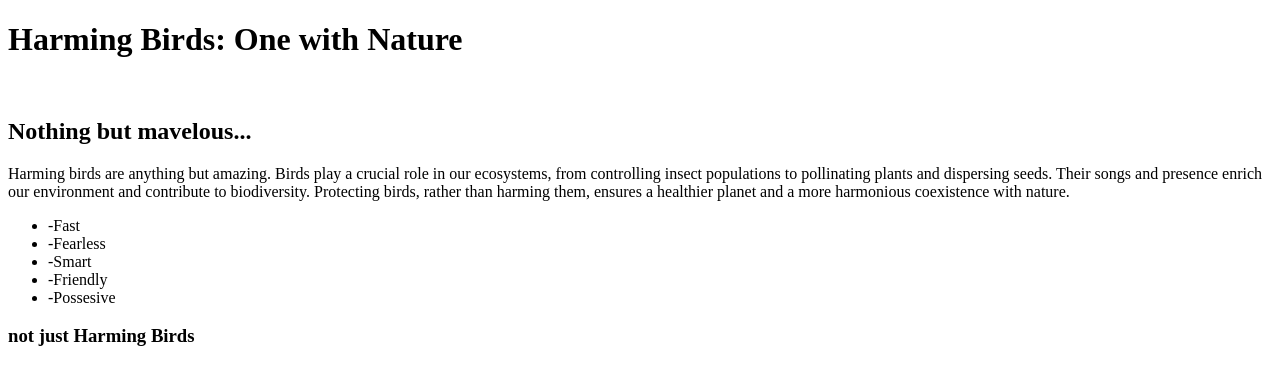
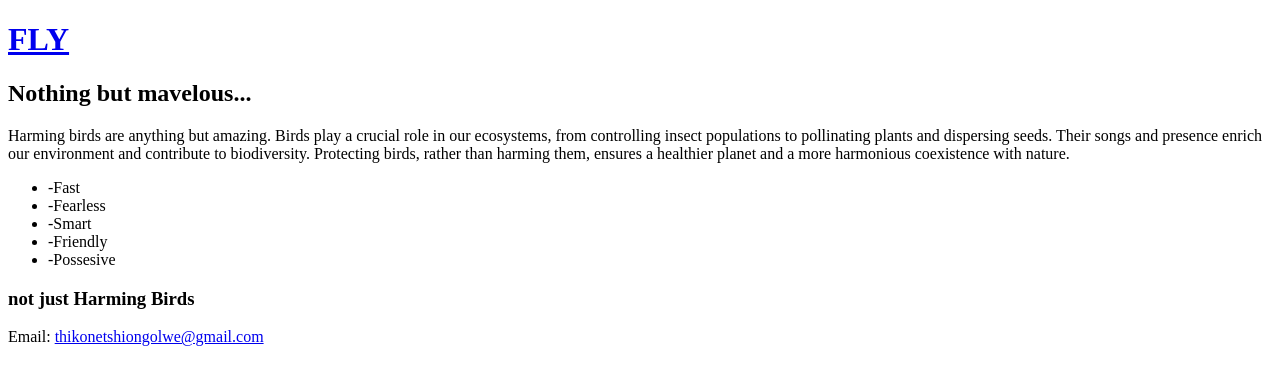
Before and after one commit to Thiko123/Anchor-links-HTML, a plain HTML site: page index.html in a window 1280 px wide. Drawn offline with Linux system fonts and the light colour scheme.

Commit message:
updated anchor links and added email

```diff
--- a/index.html
+++ b/index.html
@@ -6,7 +6,8 @@
     <title>Document</title>
 </head>
 <body>
-    <h1 href="#important">Harming Birds: One with Nature</h1>
+    <h1 Harming Birds: One with Nature"</h1>
+    <a href="#important">FLY </a>
     <br/>
     <h2>Nothing but mavelous...</h2>
     <p>Harming birds are anything but amazing.
@@ -36,6 +37,13 @@
     <h3 id="important">
         not just Harming Birds
     </h3>
-
+    <div>
+    <span>
+        Email:
+    </span>
+    <span>
+    <a href="mailto:thikonetshiongolwe@gmail.com" > thikonetshiongolwe@gmail.com</a>
+    </span>
+</div>
 </body>
 </html>
```
